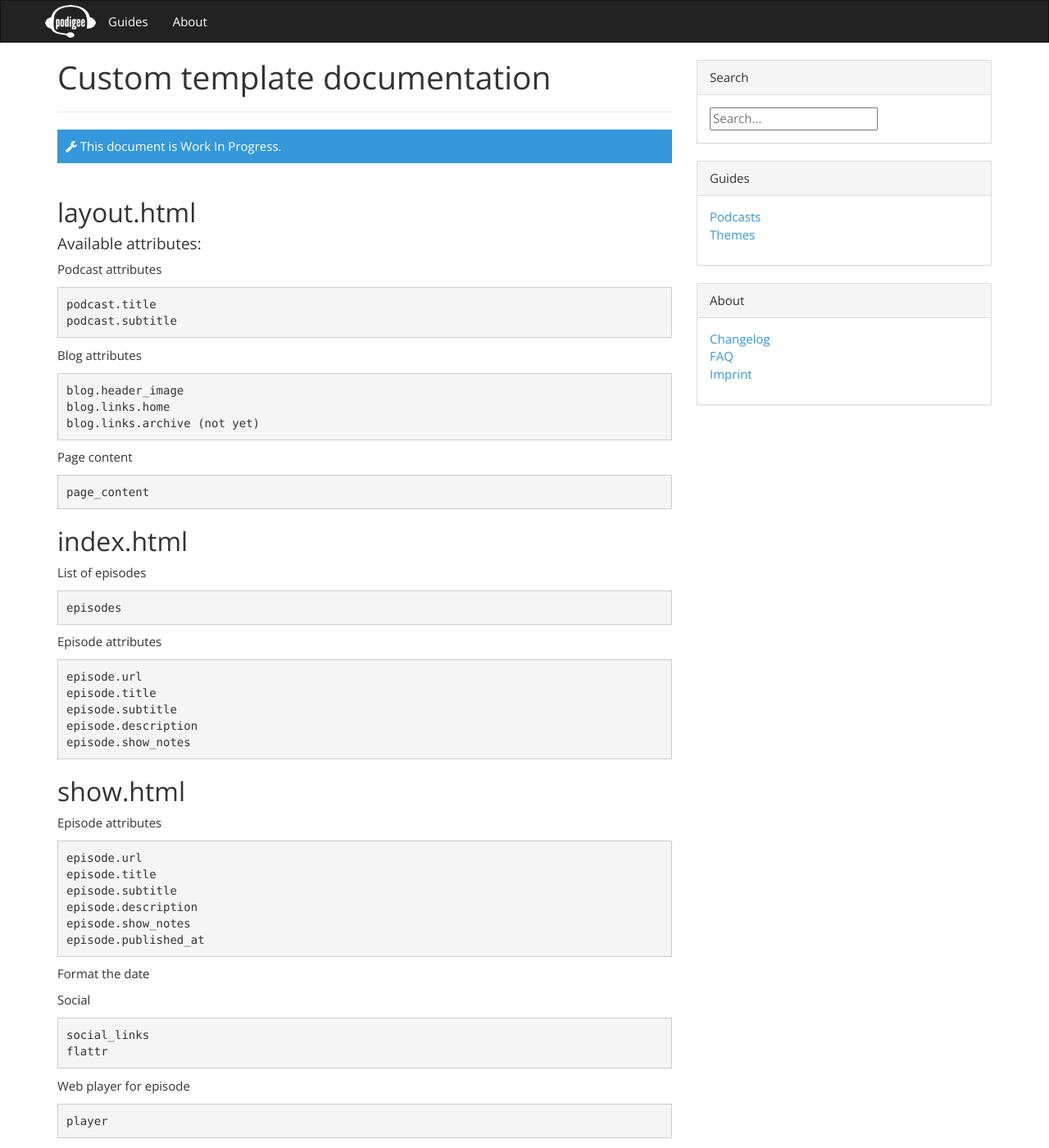
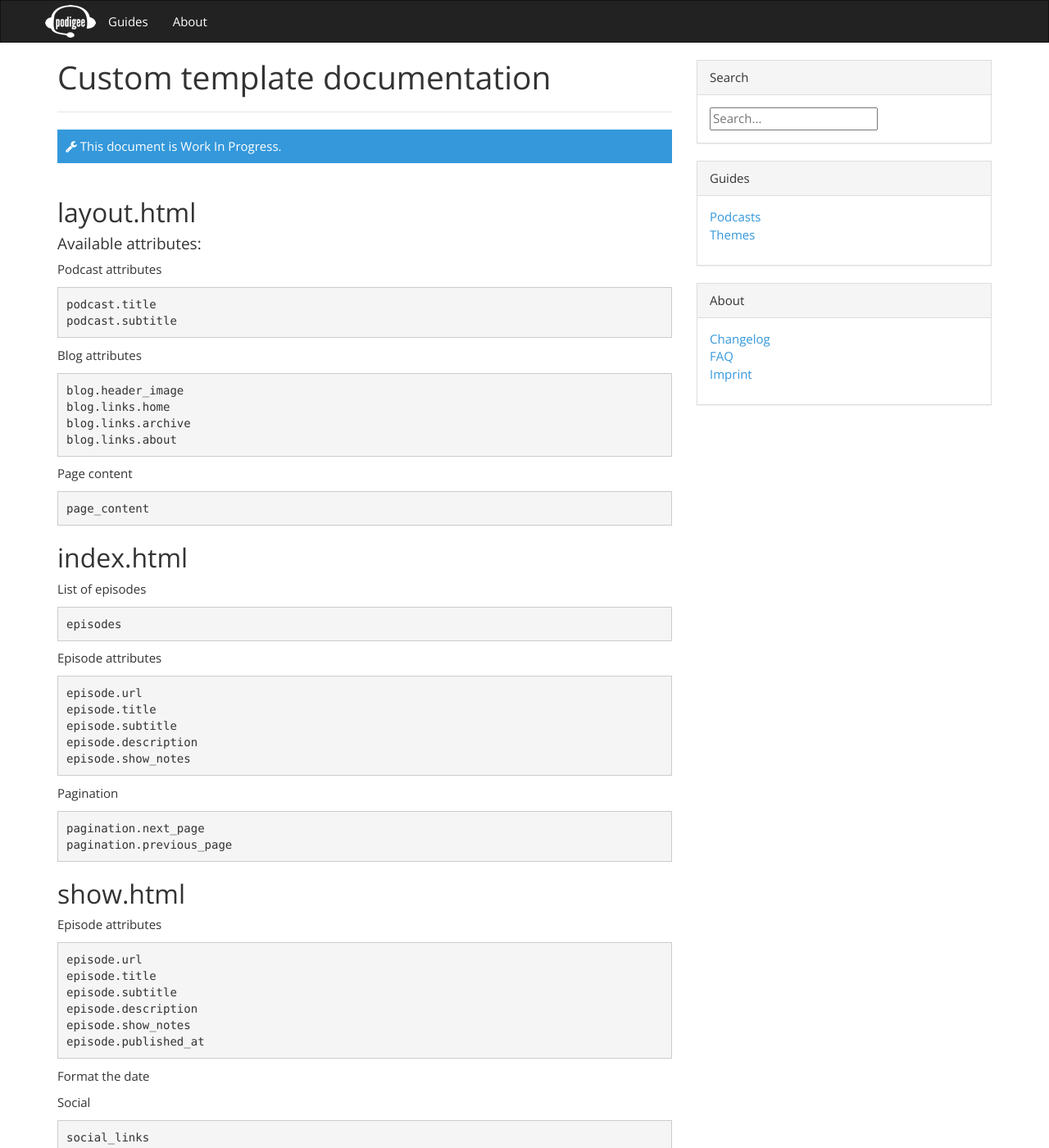
Before and after one commit to matisojka/docs.podigee.com, a Jekyll site: the page built from guides/themes/custom_template_attribute_reference.md, in a window 1280 px wide and 1400 px high. Shown: the whole window at 82% size. Built offline with Jekyll 4.4.1, drawn with Linux system fonts in a browser that asks for light colours; nearby versions of some CDN libraries; library files that are not in the unit come from our copies; Markdown is read by kramdown in place of the engine named in the settings; some of the changed text lies outside the part shown.

Commit message:
update theme attribute reference

```diff
--- a/guides/themes/custom_template_attribute_reference.md
+++ b/guides/themes/custom_template_attribute_reference.md
@@ -21,7 +21,8 @@ Blog attributes
 
     blog.header_image
     blog.links.home
-    blog.links.archive (not yet)
+    blog.links.archive
+    blog.links.about
 
 Page content
 
@@ -40,6 +41,11 @@ Episode attributes
     episode.subtitle
     episode.description
     episode.show_notes
+
+Pagination
+
+	pagination.next_page
+	pagination.previous_page
 
 ## show.html
 
```
Also changed, not shown: other parts of guides/themes/custom_template_attribute_reference.md (+1 -0 lines).
